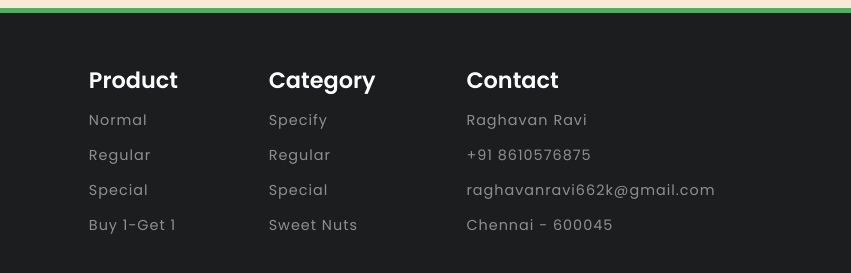
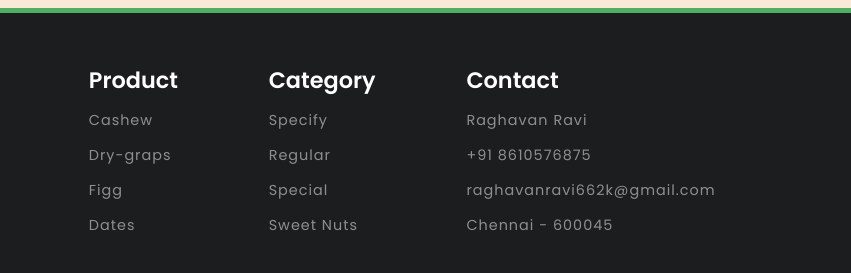
Before and after one commit to raghavanravi6/CashewWebsite, a plain HTML site: page index.html in a window 1280 px wide. Shown: the part 1804-2077 px from the top of the page, 429-1280 px from the left. Drawn offline with Linux system fonts and the light colour scheme.

Commit message:
Update index.html

```diff
--- a/index.html
+++ b/index.html
@@ -222,10 +222,10 @@
 
           <div class="footer-links">
             <strong>Product</strong>
-            <ul><li><a href="#">Normal</a></li></ul>
-            <ul><li><a href="#">Regular</a></li></ul>
-            <ul><li><a href="#">Special</a></li></ul>
-            <ul><li><a href="#">Buy 1-Get 1</a></li></ul>
+            <ul><li><a href="#">Cashew</a></li></ul>
+            <ul><li><a href="#">Dry-graps</a></li></ul>
+            <ul><li><a href="#">Figg</a></li></ul>
+            <ul><li><a href="#">Dates</a></li></ul>
           </div>
           <!-- Category -->
           <div class="footer-links">
```
